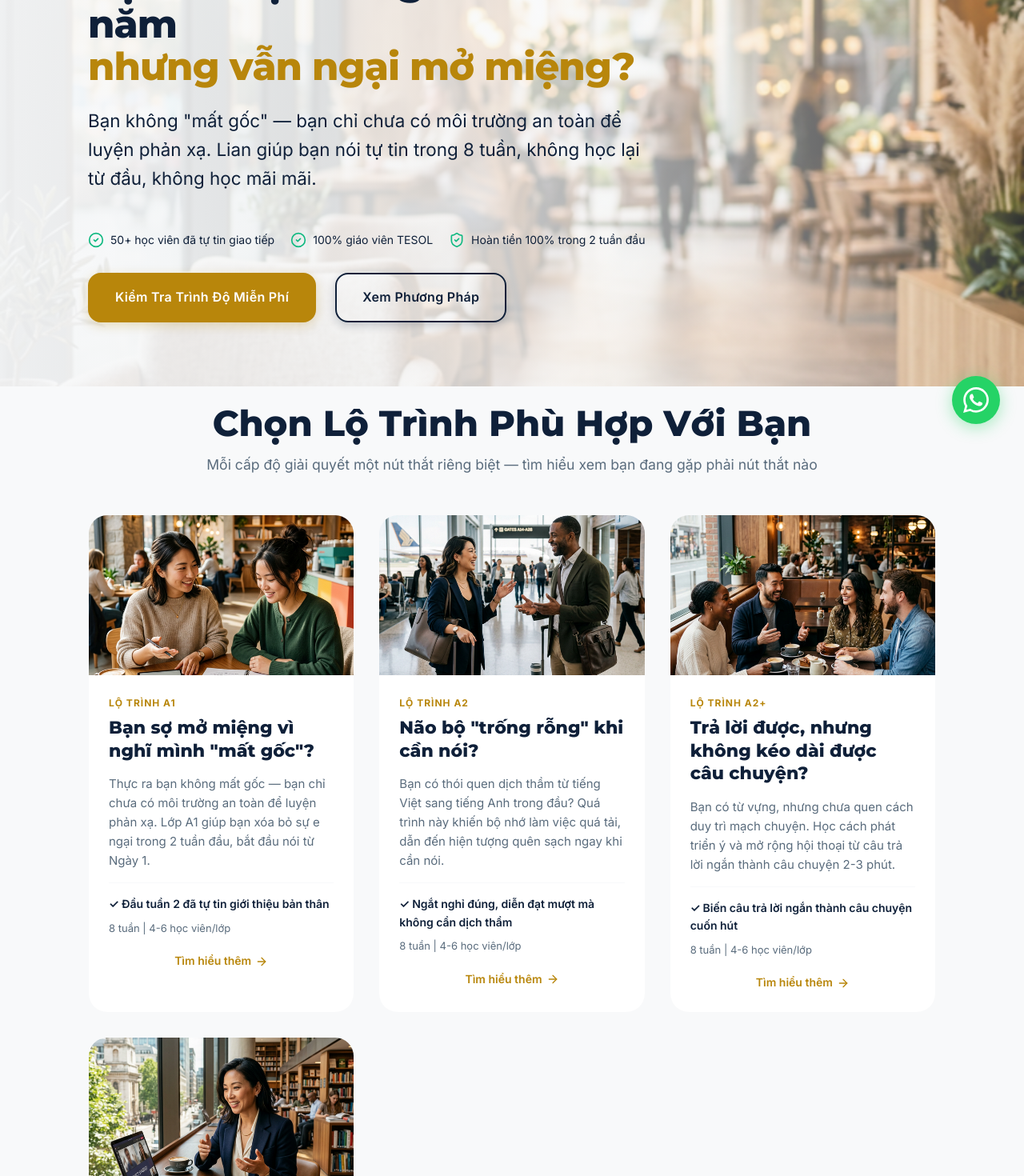
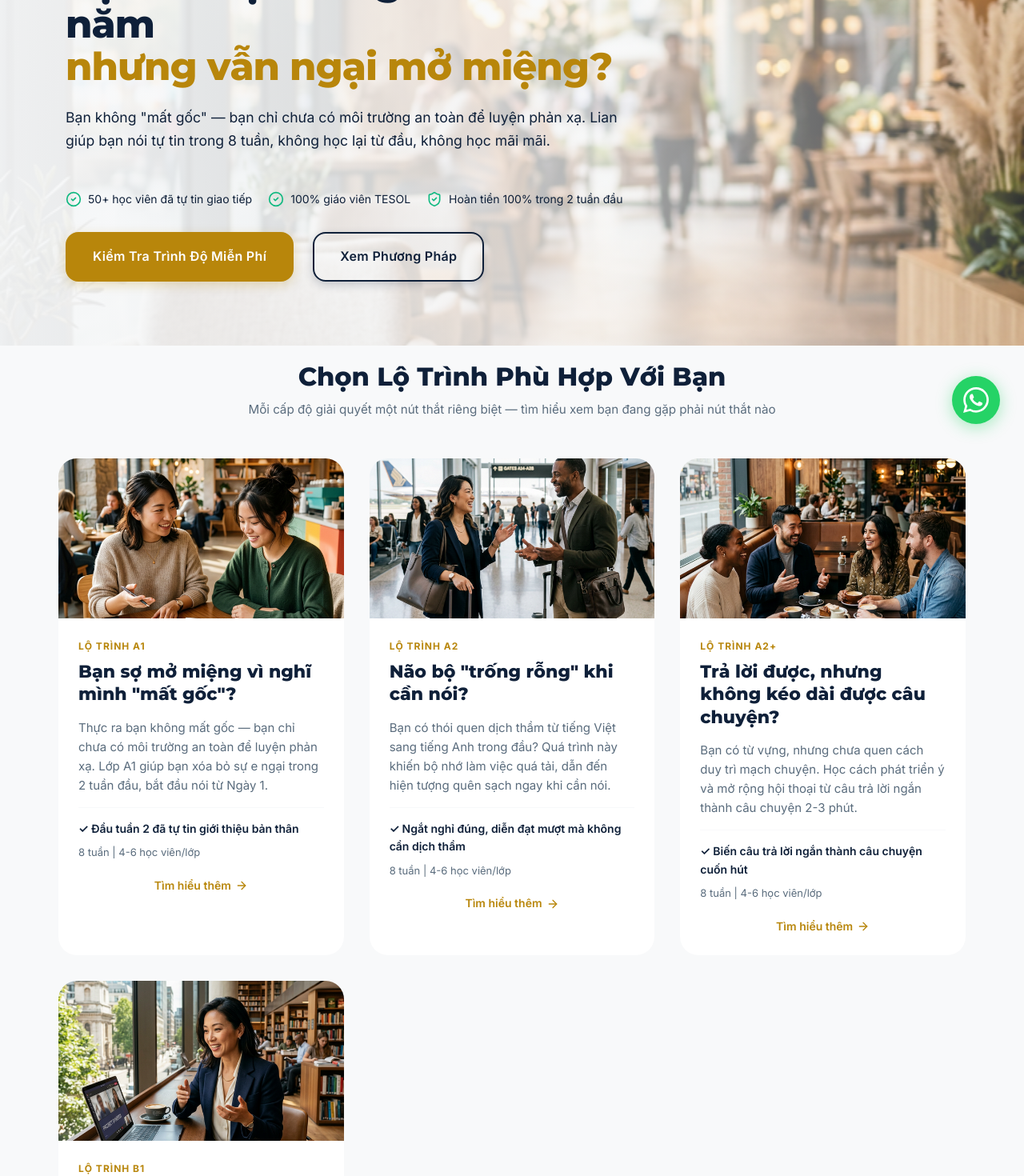
Before and after one commit to Thuylinh-iris/lian-english-website, a Next.js app: page / in a window 1280 px wide. Shown: the part 240-1710 px from the top of the page at 80% size. Built offline with nearby package versions, Linux system fonts and the light colour scheme.

Commit message:
Make site mobile-responsive, move test to separate page - Add mobile-first responsive CSS with proper breakpoints - Remove inline PlacementTest from homepage - Replace test section with CTA linking to /test page - Update all CTAs from #test to /test - Full 80-question test remains at /test route

```diff
--- a/src/app/globals.css
+++ b/src/app/globals.css
@@ -316,3 +316,207 @@ button {
 .animation-delay-500 {
   animation-delay: 500ms;
 }
+
+/* ============================================
+   MOBILE-FIRST RESPONSIVE BASE STYLES
+   ============================================ */
+
+/* Mobile (default - max 767px) */
+.container {
+  padding: 0 16px;
+}
+
+.section {
+  padding: 40px 0;
+}
+
+h1 {
+  font-size: clamp(1.75rem, 6vw, 2.5rem);
+}
+
+h2 {
+  font-size: clamp(1.5rem, 5vw, 2rem);
+}
+
+h3 {
+  font-size: clamp(1.25rem, 4vw, 1.5rem);
+}
+
+p {
+  font-size: 1rem;
+}
+
+/* Mobile-first grid defaults */
+.grid,
+[class*="grid"] {
+  grid-template-columns: 1fr;
+}
+
+/* Touch-friendly tap targets */
+button,
+a,
+[role="button"] {
+  min-height: 44px;
+  min-width: 44px;
+}
+
+/* Reduce padding on mobile */
+.section {
+  padding-top: 40px;
+  padding-bottom: 40px;
+}
+
+/* Stack elements vertically on mobile */
+.flex-row {
+  flex-direction: column;
+}
+
+.flex-row > * {
+  width: 100%;
+}
+
+/* Tablet (768px+) */
+@media (min-width: 768px) {
+  .container {
+    padding: 0 24px;
+  }
+
+  .section {
+    padding: 60px 0;
+  }
+
+  h1 {
+    font-size: clamp(2rem, 5vw, 3rem);
+  }
+
+  h2 {
+    font-size: clamp(1.75rem, 4vw, 2.5rem);
+  }
+
+  h3 {
+    font-size: clamp(1.4rem, 3vw, 1.75rem);
+  }
+
+  .flex-row {
+    flex-direction: row;
+  }
+
+  .flex-row > * {
+    width: auto;
+  }
+}
+
+/* Desktop (1024px+) */
+@media (min-width: 1024px) {
+  .container {
+    padding: 0 32px;
+  }
+
+  .section {
+    padding: 80px 0;
+  }
+
+  h1 {
+    font-size: clamp(2.5rem, 4vw, 3.5rem);
+  }
+
+  h2 {
+    font-size: clamp(2rem, 3vw, 2.8rem);
+  }
+}
+
+/* Large Desktop (1280px+) */
+@media (min-width: 1280px) {
+  .container {
+    max-width: 1200px;
+  }
+}
+
+/* Mobile-specific optimizations */
+@media (max-width: 767px) {
+  /* Reduce animation complexity on mobile */
+  .animate-float {
+    animation: none;
+  }
+
+  .animate-glow {
+    animation: none;
+  }
+
+  /* Improve scroll performance */
+  * {
+    -webkit-overflow-scrolling: touch;
+  }
+
+  /* Hide decorative elements on mobile for performance */
+  .hero::before,
+  .hero::after {
+    display: none;
+  }
+
+  /* Full-width buttons on mobile */
+  button,
+  .btn,
+  [role="button"] {
+    width: 100%;
+    max-width: 100%;
+  }
+
+  /* Stack multi-column layouts */
+  [style*="grid-template-columns: repeat"] {
+    grid-template-columns: 1fr !important;
+  }
+
+  /* Reduce font sizes for better readability */
+  .heroText h1 {
+    font-size: 1.75rem;
+  }
+
+  .editorialHeadline {
+    font-size: 2rem;
+  }
+}
+
+/* High DPI screens */
+@media (-webkit-min-device-pixel-ratio: 2), (min-resolution: 192dpi) {
+  img {
+    image-rendering: -webkit-optimize-contrast;
+  }
+}
+
+/* Reduced motion preference */
+@media (prefers-reduced-motion: reduce) {
+  *,
+  *::before,
+  *::after {
+    animation-duration: 0.01ms !important;
+    animation-iteration-count: 1 !important;
+    transition-duration: 0.01ms !important;
+    scroll-behavior: auto !important;
+  }
+}
+
+/* Dark mode support (optional - for future) */
+@media (prefers-color-scheme: dark) {
+  :root {
+    /* Uncomment to enable dark mode
+    --color-bg: #0F2039;
+    --color-surface: #1a3055;
+    --color-text: #F8F9FA;
+    --color-text-light: #a0aec0;
+    */
+  }
+}
+
+/* Print styles */
+@media print {
+  .section {
+    padding: 20px 0;
+    page-break-inside: avoid;
+  }
+
+  button,
+  .btn {
+    display: none;
+  }
+}
--- a/src/app/page.module.css
+++ b/src/app/page.module.css
@@ -624,3 +624,229 @@
   line-height: 1.6;
   padding-left: 34px;
 }
+
+/* ============================================
+   MOBILE-FIRST RESPONSIVE STYLES
+   ============================================ */
+
+/* Mobile (default) - max 767px */
+.cmaHeroText h1 {
+  font-size: clamp(1.75rem, 6vw, 2.5rem);
+}
+
+.cmaHeroSubtitle {
+  font-size: 1rem;
+}
+
+.cmaActions {
+  flex-direction: column;
+  width: 100%;
+}
+
+.cmaActions > * {
+  width: 100%;
+}
+
+.primaryBtn,
+.secondaryBtn {
+  width: 100%;
+  min-width: unset !important;
+}
+
+/* Course cards - single column on mobile */
+.cmaGrid3 {
+  grid-template-columns: 1fr;
+}
+
+/* Testimonials - single column on mobile */
+.testimonialGrid {
+  grid-template-columns: 1fr;
+}
+
+/* FAQ - single column on mobile */
+.faqGrid {
+  grid-template-columns: 1fr;
+}
+
+/* Hero section adjustments */
+.hero {
+  padding: 60px 0 40px;
+}
+
+.heroContent {
+  padding: 0 10px;
+}
+
+/* Sections - reduced padding on mobile */
+.section {
+  padding: 40px 0;
+}
+
+/* Typography scaling for mobile */
+.cmaSectionHead h2 {
+  font-size: clamp(1.5rem, 5vw, 2rem);
+}
+
+.subtitle {
+  font-size: 0.95rem;
+}
+
+/* Feature cards */
+.cmaFeatureCard {
+  padding: 20px;
+}
+
+/* Philosophy box - stack vertically on mobile */
+.philosophyBox {
+  flex-direction: column;
+  gap: 30px;
+}
+
+.philosophyVisual {
+  order: -1;
+}
+
+.cookingIcon {
+  width: 120px;
+  height: 120px;
+  font-size: 4rem;
+}
+
+/* FAQ card text padding */
+.faqCard p {
+  padding-left: 0;
+  margin-top: 10px;
+}
+
+.faqCard h3 {
+  flex-direction: column;
+  align-items: flex-start;
+  gap: 5px;
+}
+
+/* Testimonial cards */
+.testimonialCard {
+  padding: 20px;
+}
+
+/* Tablet and up (768px+) */
+@media (min-width: 768px) {
+  .cmaHeroText h1 {
+    font-size: clamp(2rem, 5vw, 3rem);
+  }
+
+  .cmaHeroSubtitle {
+    font-size: 1.1rem;
+  }
+
+  .cmaActions {
+    flex-direction: row;
+    width: auto;
+  }
+
+  .cmaActions > * {
+    width: auto;
+  }
+
+  .primaryBtn,
+  .secondaryBtn {
+    width: auto;
+    min-width: 200px !important;
+  }
+
+  .cmaGrid3 {
+    grid-template-columns: repeat(2, 1fr);
+  }
+
+  .testimonialGrid {
+    grid-template-columns: 1fr 1fr;
+  }
+
+  .faqGrid {
+    grid-template-columns: 1fr 1fr;
+  }
+
+  .hero {
+    padding: 100px 0 80px;
+  }
+
+  .section {
+    padding: 60px 0;
+  }
+
+  .cmaFeatureCard {
+    padding: 25px;
+  }
+
+  .philosophyBox {
+    flex-direction: row;
+    gap: 60px;
+  }
+
+  .philosophyVisual {
+    order: 0;
+  }
+
+  .faqCard p {
+    padding-left: 34px;
+    margin-top: 0;
+  }
+
+  .faqCard h3 {
+    flex-direction: row;
+    align-items: flex-start;
+    gap: 10px;
+  }
+}
+
+/* Desktop (1024px+) */
+@media (min-width: 1024px) {
+  .cmaGrid3 {
+    grid-template-columns: repeat(3, 1fr);
+  }
+
+  .hero {
+    padding: 120px 0 100px;
+  }
+
+  .section {
+    padding: 80px 0;
+  }
+
+  .cmaFeatureCard {
+    padding: 30px;
+  }
+}
+
+/* Container adjustments for mobile */
+.container {
+  padding: 0 16px;
+}
+
+@media (min-width: 768px) {
+  .container {
+    padding: 0 24px;
+  }
+}
+
+/* Utility for hiding on specific breakpoints */
+.hideOnMobile {
+  display: none;
+}
+
+@media (min-width: 768px) {
+  .hideOnMobile {
+    display: block;
+  }
+}
+
+/* Smooth scrolling for mobile */
+@media (max-width: 767px) {
+  /* Reduce motion for better mobile performance */
+  .animate-fade-in,
+  .animate-float,
+  .animate-slide-in-up,
+  .animate-pop-in {
+    animation-duration: 0.5s;
+  }
+}
--- a/src/app/page.tsx
+++ b/src/app/page.tsx
@@ -1,6 +1,5 @@
 import styles from "./page.module.css";
 import Button from "@/components/Button";
-import PlacementTest from "@/components/PlacementTest";
 import Image from "next/image";
 import Link from "next/link";
 import { Lightbulb, AlertTriangle, ShieldCheck, CheckCircle2, Zap, ArrowRight, Star, User, HelpCircle } from "lucide-react";
@@ -101,7 +100,7 @@ export default function Home() {
               </div>
 
               <div className={styles.cmaActions}>
-                <Button href="#test" className={styles.primaryBtn}>
+                <Button href="/test" className={styles.primaryBtn}>
                   Kiểm Tra Trình Độ Miễn Phí
                 </Button>
                 <Button href="#methodology" className={styles.secondaryBtn}>
@@ -244,7 +243,7 @@ export default function Home() {
             <p style={{ color: 'var(--color-text-light)', marginBottom: '20px', fontSize: '16px' }}>
               Không chắc mình thuộc cấp độ nào?
             </p>
-            <Button href="#test" className={styles.primaryBtn}>
+            <Button href="/test" className={styles.primaryBtn}>
               Kiểm Tra Trình Độ Miễn Phí
             </Button>
           </div>
@@ -450,7 +449,7 @@ export default function Home() {
 
           {/* CTA */}
           <div style={{ textAlign: 'center', marginTop: '40px' }}>
-            <Button href="#test" className={styles.primaryBtn}>
+            <Button href="/test" className={styles.primaryBtn}>
               Kiểm Tra Trình Độ Miễn Phí
             </Button>
           </div>
@@ -487,7 +486,7 @@ export default function Home() {
                 </li>
               </ul>
               <div style={{ marginTop: '2rem' }}>
-                <Button href="#test" className={styles.primaryBtn}>
+                <Button href="/test" className={styles.primaryBtn}>
                   Trải nghiệm 2 Tuần Thực Hành
                 </Button>
               </div>
@@ -495,39 +494,23 @@ export default function Home() {
           </div>
         </div>
       </section>
-      {/* Placement Test Section - Kept Same */}
-      <section className="section" id="test">
+      {/* CTA Section - Take the Test */}
+      <section className="section" id="cta-test" style={{ background: 'linear-gradient(135deg, #0F2039 0%, #1a3055 100%)' }}>
         <div className="container">
-          <div className={styles.cmaSectionHead}>
-            <h2 className={styles.textNavy}>Kiểm Tra Trình Độ Của Bạn</h2>
-            <p className={styles.subtitle}>5 câu hỏi, 3 phút. Nhận kết quả ngay và lộ trình học phù hợp nhất với bạn. Hoàn toàn miễn phí.</p>
-          </div>
-          <div className={styles.testWrapper}>
-            <PlacementTest />
-          </div>
-
-          {/* What happens after test */}
-          <div style={{ maxWidth: '800px', margin: '40px auto 0', padding: '30px', background: 'var(--color-surface)', borderRadius: 'var(--radius-lg)', border: '1px solid var(--color-border)' }}>
-            <h3 style={{ fontSize: '18px', fontWeight: '700', color: 'var(--color-primary)', marginBottom: '20px', textAlign: 'center' }}>
-              Sau khi hoàn thành test, bạn sẽ nhận được:
-            </h3>
-            <div style={{ display: 'grid', gridTemplateColumns: 'repeat(auto-fit, minmax(200px, 1fr))', gap: '20px' }}>
-              <div style={{ display: 'flex', alignItems: 'flex-start', gap: '10px' }}>
-                <CheckCircle2 size={20} style={{ color: '#10b981', flexShrink: 0, marginTop: '2px' }} />
-                <span style={{ fontSize: '15px', color: 'var(--color-text)' }}>Kết quả trình độ ngay lập tức</span>
-              </div>
-              <div style={{ display: 'flex', alignItems: 'flex-start', gap: '10px' }}>
-                <CheckCircle2 size={20} style={{ color: '#10b981', flexShrink: 0, marginTop: '2px' }} />
-                <span style={{ fontSize: '15px', color: 'var(--color-text)' }}>Lộ trình học được đề xuất</span>
-              </div>
-              <div style={{ display: 'flex', alignItems: 'flex-start', gap: '10px' }}>
-                <CheckCircle2 size={20} style={{ color: '#10b981', flexShrink: 0, marginTop: '2px' }} />
-                <span style={{ fontSize: '15px', color: 'var(--color-text)' }}>Đặt lịch tư vấn 1-1 miễn phí (15 phút)</span>
-              </div>
-              <div style={{ display: 'flex', alignItems: 'flex-start', gap: '10px' }}>
-                <CheckCircle2 size={20} style={{ color: '#10b981', flexShrink: 0, marginTop: '2px' }} />
-                <span style={{ fontSize: '15px', color: 'var(--color-text)' }}>Giữ chỗ cho lớp khai giảng 26/03</span>
-              </div>
+          <div style={{ textAlign: 'center', maxWidth: '700px', margin: '0 auto' }}>
+            <h2 style={{ fontSize: 'clamp(28px, 4vw, 40px)', fontWeight: '800', color: 'white', marginBottom: '20px', lineHeight: '1.2' }}>
+              Kiểm Tra Trình Độ Của Bạn
+            </h2>
+            <p style={{ fontSize: '18px', color: 'rgba(255, 255, 255, 0.85)', marginBottom: '30px', lineHeight: '1.6' }}>
+              80 câu hỏi, khoảng 60 phút. Nhận kết quả ngay và lộ trình học phù hợp nhất với bạn. Hoàn toàn miễn phí.
+            </p>
+            <div style={{ display: 'flex', flexDirection: 'column', gap: '15px', alignItems: 'center' }}>
+              <Button href="/test" className={styles.primaryBtn} style={{ background: '#B8860B', border: 'none', fontSize: '18px', padding: '15px 40px' }}>
+                Bắt Đầu Bài Test Miễn Phí
+              </Button>
+              <p style={{ color: 'rgba(255, 255, 255, 0.7)', fontSize: '14px' }}>
+                Đăng ký sau khi hoàn thành test
+              </p>
             </div>
           </div>
         </div>
@@ -592,7 +575,7 @@ export default function Home() {
             </div>
 
             {/* CTA Button */}
-            <Button href="#test" className={styles.primaryBtn} style={{ background: '#B8860B', border: 'none', fontSize: '18px', padding: '15px 40px' }}>
+            <Button href="/test" className={styles.primaryBtn} style={{ background: '#B8860B', border: 'none', fontSize: '18px', padding: '15px 40px' }}>
               Đăng Ký Ngay (Miễn Phí Test Trình Độ)
             </Button>
           </div>
@@ -613,7 +596,7 @@ export default function Home() {
 
             {/* CTA Buttons */}
             <div style={{ display: 'flex', flexDirection: 'column', alignItems: 'center', gap: '15px', marginBottom: '40px' }}>
-              <Button href="#test" className={styles.primaryBtn} style={{ fontSize: '18px', padding: '15px 40px' }}>
+              <Button href="/test" className={styles.primaryBtn} style={{ fontSize: '18px', padding: '15px 40px' }}>
                 Kiểm Tra Trình Độ Miễn Phí
               </Button>
               <p style={{ color: 'var(--color-text-light)', fontSize: '14px' }}>
```
